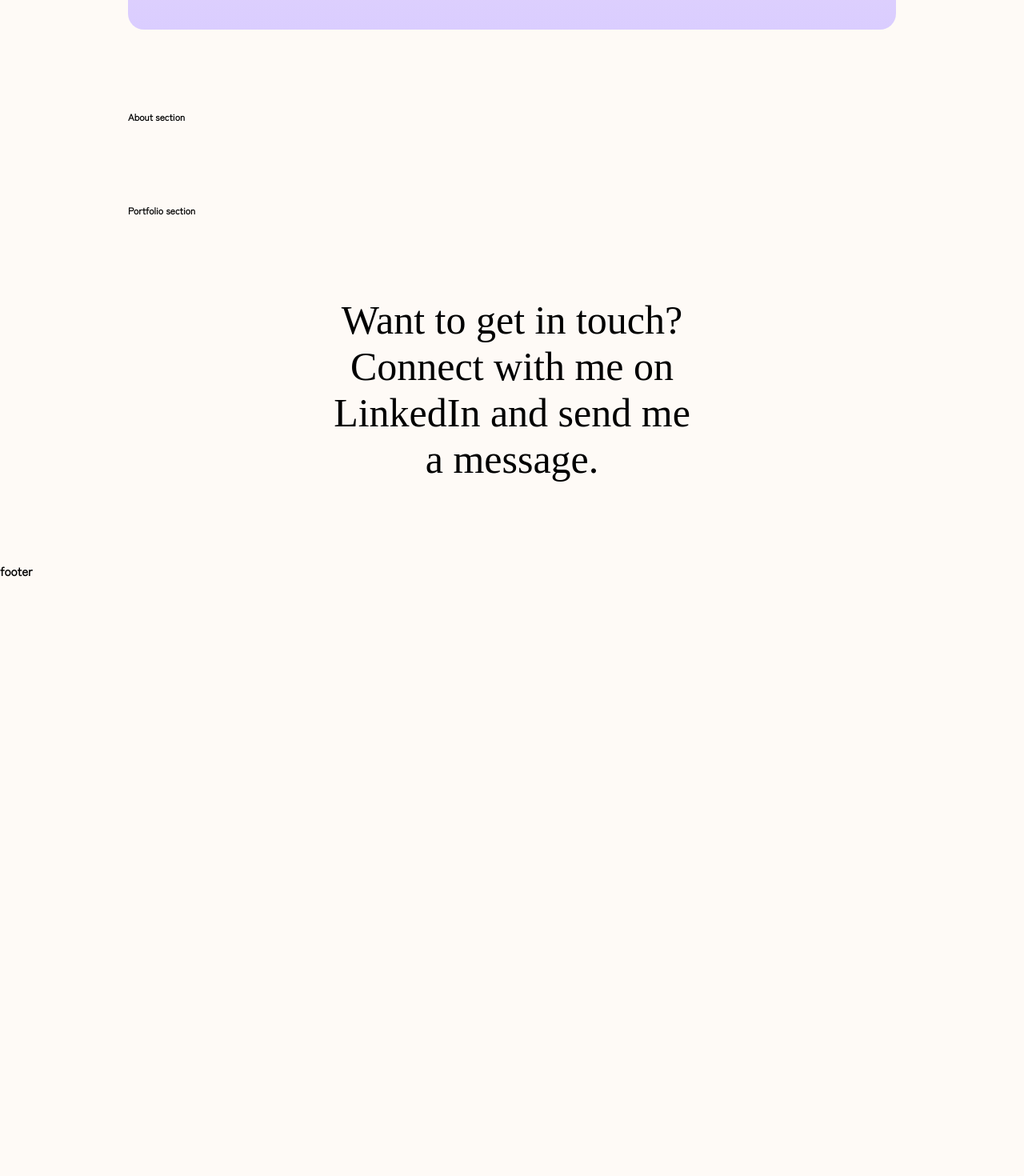
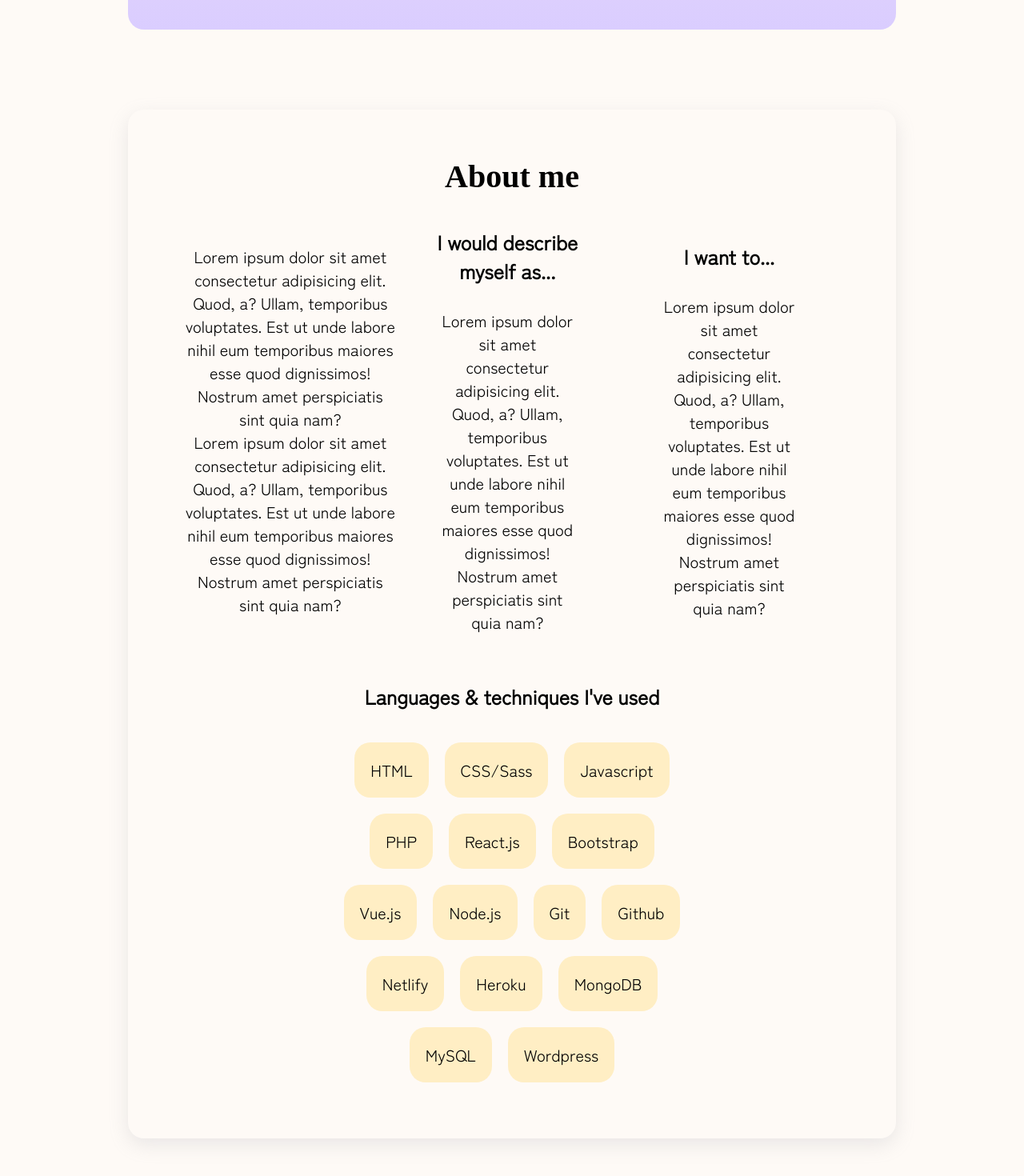
Before and after one commit to saraavvi/portfolio, a Vue app: page / in a window 1280 px wide. Shown: the part 660-2130 px from the top of the page at 80% size. Before the commit the page ends 1384 px from the top, so only its background shows below. Built offline with nearby package versions, Linux system fonts and the light colour scheme; a web font is replaced by a local one.

Commit message:
:sparkles: add styles to about section

```diff
--- a/src/components/AboutSection.vue
+++ b/src/components/AboutSection.vue
@@ -1,5 +1,126 @@
 <template>
-    <section id="about">
-        <h3> About section </h3>
-    </section>
+  <section id="about">
+    <h2 class="heading">About me</h2>
+    <div class="me-container">
+      <div class="me-intro">
+        <p>
+          Lorem ipsum dolor sit amet consectetur adipisicing elit. Quod, a?
+          Ullam, temporibus voluptates. Est ut unde labore nihil eum temporibus
+          maiores esse quod dignissimos! Nostrum amet perspiciatis sint quia
+          nam?
+        </p>
+        <p>
+          Lorem ipsum dolor sit amet consectetur adipisicing elit. Quod, a?
+          Ullam, temporibus voluptates. Est ut unde labore nihil eum temporibus
+          maiores esse quod dignissimos! Nostrum amet perspiciatis sint quia
+          nam?
+        </p>
+      </div>
+      <div class="me-part">
+        <h3 class="heading-sub">I would describe myself as...</h3>
+        <p>
+          Lorem ipsum dolor sit amet consectetur adipisicing elit. Quod, a?
+          Ullam, temporibus voluptates. Est ut unde labore nihil eum temporibus
+          maiores esse quod dignissimos! Nostrum amet perspiciatis sint quia
+          nam?
+        </p>
+      </div>
+      <div class="me-part">
+        <h3 class="heading-sub">I want to...</h3>
+        <p>
+          Lorem ipsum dolor sit amet consectetur adipisicing elit. Quod, a?
+          Ullam, temporibus voluptates. Est ut unde labore nihil eum temporibus
+          maiores esse quod dignissimos! Nostrum amet perspiciatis sint quia
+          nam?
+        </p>
+      </div>
+    </div>
+    <div class="skills-container">
+      <h3 class="heading-sub">Languages &amp; techniques I've used</h3>
+      <ul class="skills-list">
+        <li class="skills-item" v-for="skill in skills" :key="skill">
+          {{ skill }}
+        </li>
+      </ul>
+    </div>
+  </section>
 </template>
+
+<script>
+export default {
+  data() {
+    return {
+      skills: [
+        "HTML",
+        "CSS/Sass",
+        "Javascript",
+        "PHP",
+        "React.js",
+        "Bootstrap",
+        "Vue.js",
+        "Node.js",
+        "Git",
+        "Github",
+        "Netlify",
+        "Heroku",
+        "MongoDB",
+        "MySQL",
+        "Wordpress",
+      ],
+    };
+  },
+};
+</script>
+
+<style scoped lang="scss">
+#about {
+  font-size: 2rem;
+  text-align: center;
+  box-shadow: rgba(149, 157, 165, 0.2) 0px 8px 24px;
+  border-radius: 2rem;
+  padding: 6rem 0;
+  .heading {
+    margin-bottom: 4rem;
+    font-size: 4rem;
+    font-family: $font-secondary;
+  }
+  .heading-sub {
+    font-size: 2.5rem;
+    margin-bottom: 3rem;
+  }
+  .me-container {
+    align-items: center;
+    display: flex;
+    justify-content: space-between;
+    padding: 0 7rem;
+    margin-bottom: 6rem;
+
+    .me-intro {
+      flex: 1.5;
+    }
+    .me-part {
+      padding: 0 5rem;
+      flex: 1;
+    }
+  }
+  .skills-container {
+    display: flex;
+    flex-direction: column;
+    align-items: center;
+
+    .skills-list {
+      display: flex;
+      width: 50%;
+      justify-content: center;
+      flex-wrap: wrap;
+      list-style: none;
+    }
+    .skills-item {
+      padding: 2rem;
+      background-color: $color-pop-sunny;
+      border-radius: 2rem;
+      margin: 1rem;
+    }
+  }
+}
+</style>
```
